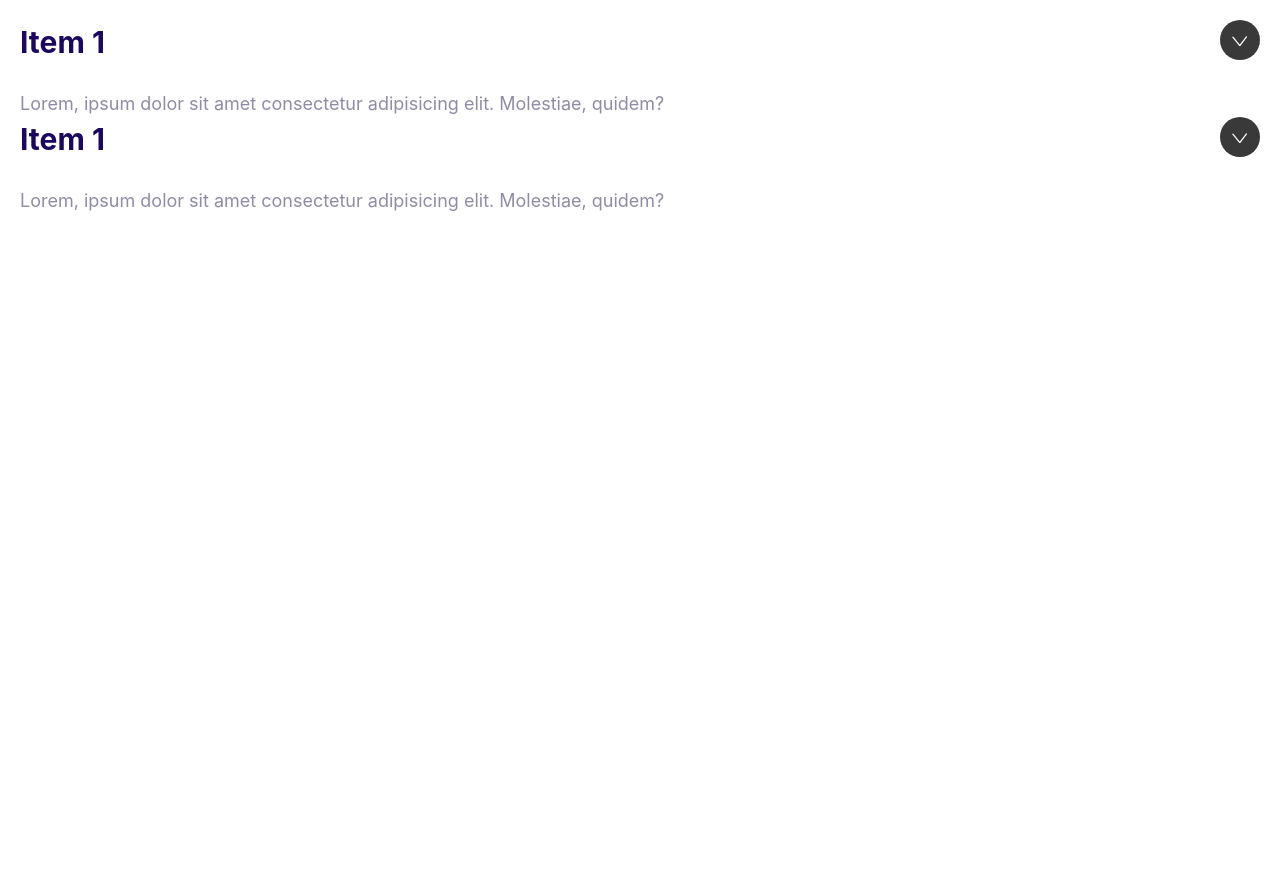
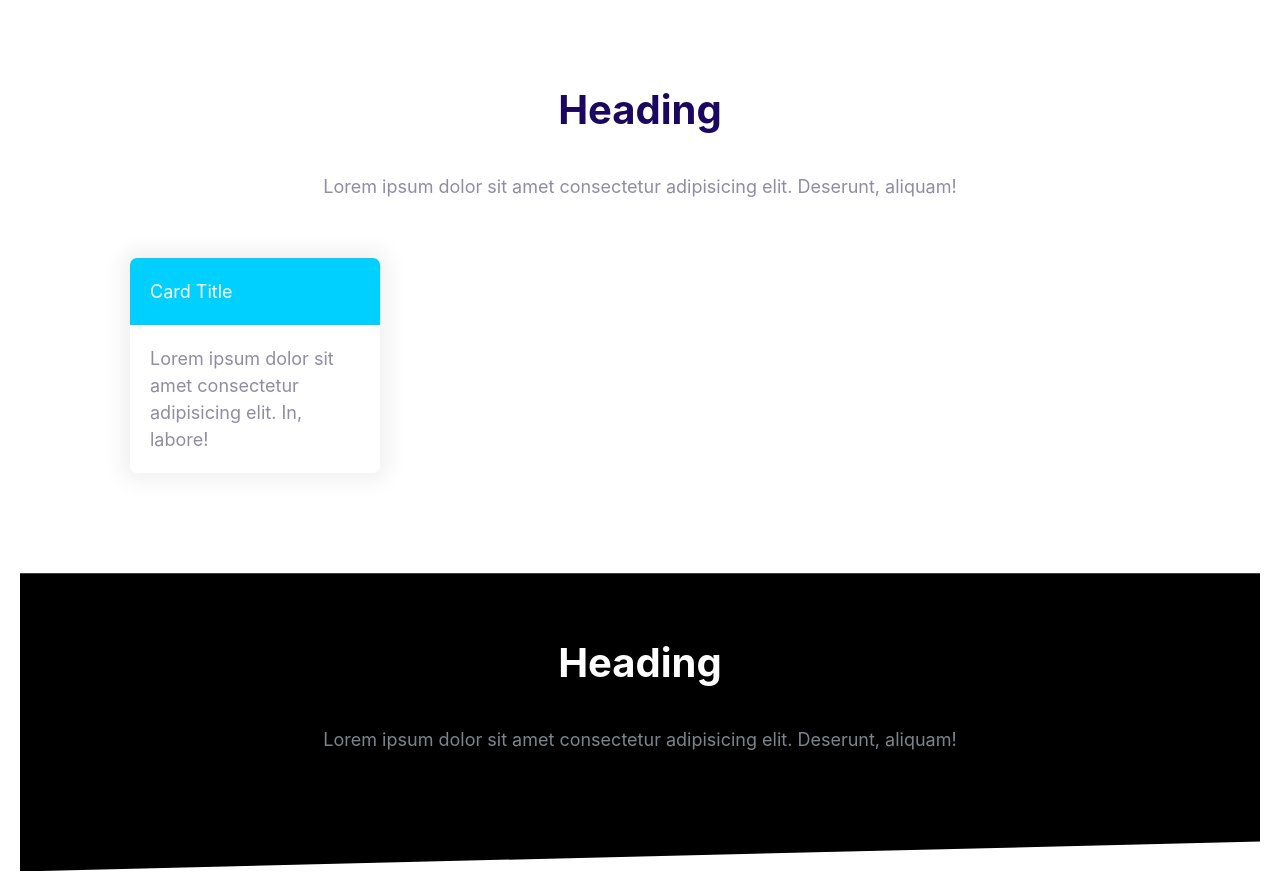
Before and after one commit to Rolando9008/html_css_components, a plain HTML site: page pages/index.html in a window 1280 px wide. Before the commit the page ends 800 px from the top, so only its background shows below. Drawn offline with Linux system fonts and the light colour scheme.

Commit message:
Block Component

```diff
--- a/css/styles.css
+++ b/css/styles.css
@@ -477,3 +477,33 @@ a {
     max-height: 100vh;
     opacity: 1;
 }
+/* Block */
+.block {
+    --padding-vertical:6rem;
+    padding: var(--padding-vertical) 2rem;
+}
+.block__header {
+    text-align: center;
+}
+.block__heading {
+    margin-top: 0;
+}
+.block--dark {
+    background: #000;
+    color: #7b858b;
+}
+.block--dark .block__heading {
+    color: #fff;
+}
+.block--skewed-right {
+    padding-bottom: calc(var(--padding-vertical) + 4rem);
+    clip-path: polygon(0% 0%, 100% 0%, 100% 100%, 0% 90%);
+}
+.block--skewed-left {
+    padding-bottom: calc(var(--padding-vertical) + 4rem);
+    clip-path: polygon(0% 0%, 100% 0%, 100% 90%, 0% 100%);
+}
+.container {
+    max-width: 1140px;
+    margin: 0 auto;
+}
--- a/pages/index.html
+++ b/pages/index.html
@@ -7,28 +7,23 @@
     <link rel="stylesheet" href="/css/styles.css">
 </head>
 <body>
-    <div class="collapsible collapsible--expanded">
-        <div class="collapsible__header">
-            <h2 class="collapsible__heading" >Item 1</h2>
-                <svg class="icon icon--white collapsible__chevron">
-                    <use href="/images/sprite.svg#chevron"></use>
-                </svg>
+    <section class=" container block" >
+        <div class="block__header">
+            <h2 class="block__heading" >Heading</h2>
+            <p>Lorem ipsum dolor sit amet consectetur adipisicing elit. Deserunt, aliquam!</p>
         </div>
-        <div class="collapsible__content">
-            Lorem, ipsum dolor sit amet consectetur adipisicing elit. Molestiae, quidem?
+        <div style="width: 30%; padding: 4rem;" >
+            <div class="card card--secondary">
+                <div class="card__header">Card Title</div>
+                <div class="card__body">Lorem ipsum dolor sit amet consectetur adipisicing elit. In, labore!</div>
+            </div>
         </div>
-    </div>
-    <div class="collapsible collapsible--expanded">
-        <div class="collapsible__header">
-            <h2 class="collapsible__heading" >Item 1</h2>
-                <svg class="icon icon--white collapsible__chevron">
-                    <use href="/images/sprite.svg#chevron"></use>
-                </svg>
+    </section>
+    <section class="block block--dark block--skewed-left" >
+        <div class="block__header container">
+            <h2 class="block__heading" >Heading</h2>
+            <p>Lorem ipsum dolor sit amet consectetur adipisicing elit. Deserunt, aliquam!</p>
         </div>
-        <div class="collapsible__content">
-            Lorem, ipsum dolor sit amet consectetur adipisicing elit. Molestiae, quidem?
-        </div>
-    </div>
-    <script src="../js/main.js"></script>
+    </section>
 </body>
 </html>
```
Also changed, not shown: components/block-component.html (added, +18 -0 lines), components/card-component.html (+5 -3 lines).
